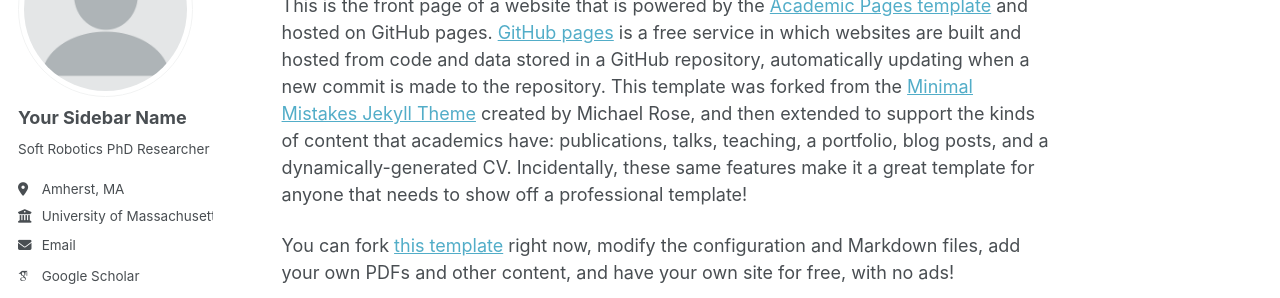
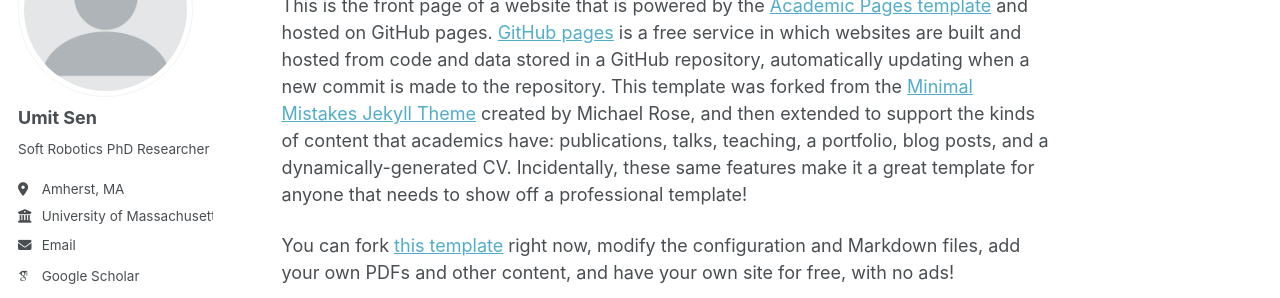
Before and after one commit to senumit/senumit.github.io, a Jekyll site: the page built from _pages/about.md, in a window 1280 px wide. Shown: the part 177-475 px from the top of the page. Built offline with Jekyll 4.4.1, drawn with Linux system fonts in a browser that asks for light colours; some web fonts are replaced; a script that is not in the unit is left out.

Commit message:
Update _config.yml

```diff
--- a/_config.yml
+++ b/_config.yml
@@ -24,7 +24,7 @@ repository               : "academicpages/academicpages.github.io"
 author:
   # Biographic information
   avatar           : "profile.png"
-  name             : "Your Sidebar Name"
+  name             : "Umit Sen"
   pronouns         : # example: "she/her"
   bio              : "Soft Robotics PhD Researcher"
   location         : "Amherst, MA"
```
